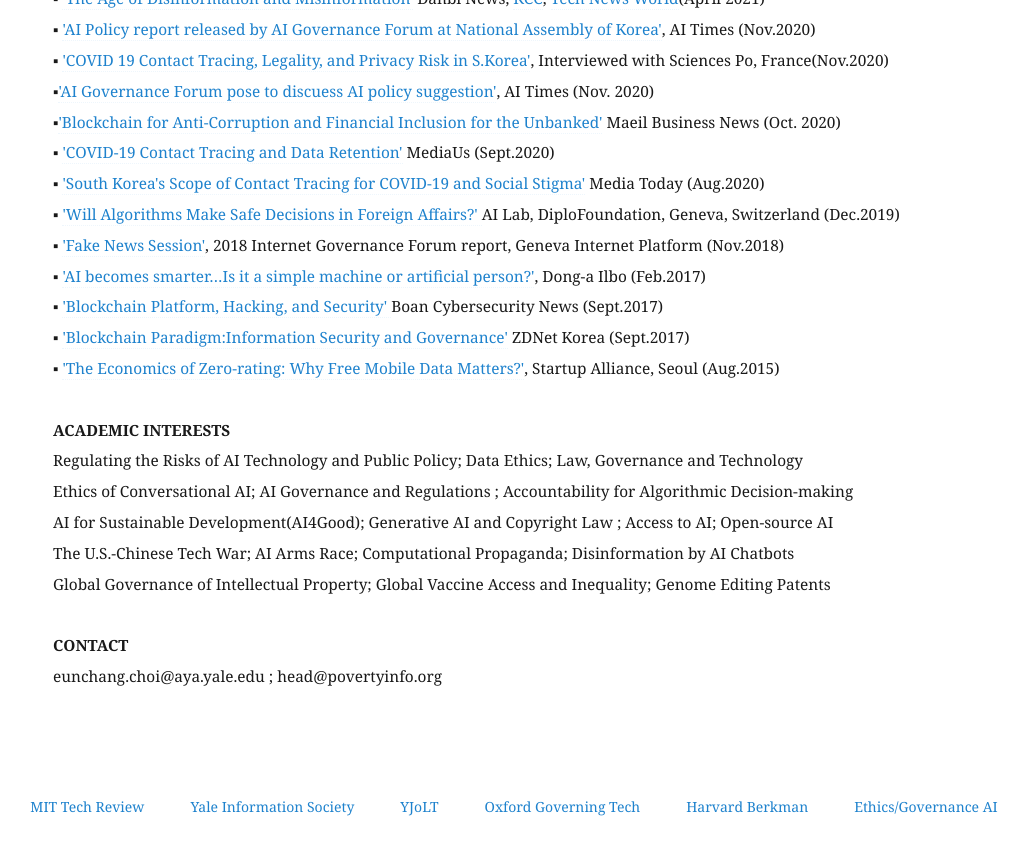
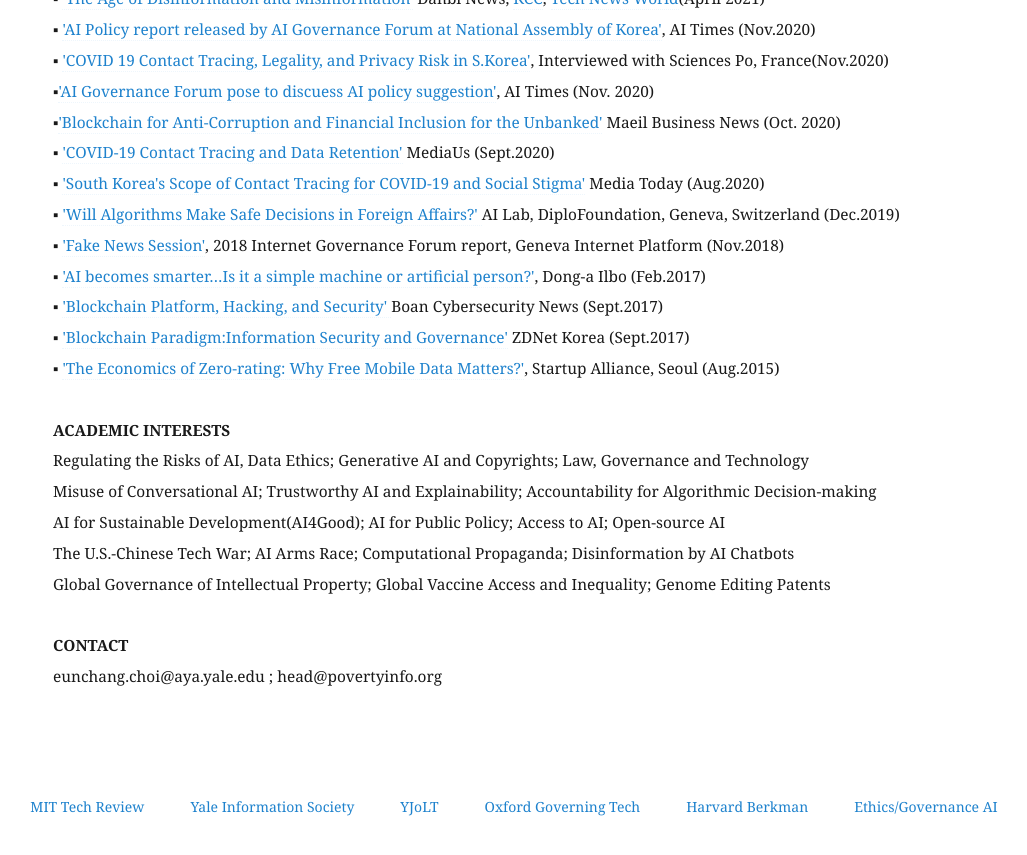
Before and after one commit to eunchangchoi/eunchangchoi.github.io, a Jekyll site: the page built from index.md, in a window 1280 px wide and 900 px high, scrolled down 7684 px. Shown: the top 855 px of the window, without its empty margins (47-1074 px from the left). Built offline with Jekyll 4.4.1, drawn with Linux system fonts in a browser that asks for light colours.

Commit message:
Update index.md

```diff
--- a/index.md
+++ b/index.md
@@ -190,9 +190,9 @@
 
  <br>
  <strong> ACADEMIC INTERESTS </strong> <br>
-   Regulating the Risks of AI Technology and Public Policy; Data Ethics; Law, Governance and Technology <br>
-   Ethics of Conversational AI; AI Governance and Regulations ; Accountability for Algorithmic Decision-making <br>
-   AI for Sustainable Development(AI4Good); Generative AI and Copyright Law ; Access to AI; Open-source AI <br>
+   Regulating the Risks of AI, Data Ethics; Generative AI and Copyrights; Law, Governance and Technology <br>
+   Misuse of Conversational AI; Trustworthy AI and Explainability; Accountability for Algorithmic Decision-making <br>
+   AI for Sustainable Development(AI4Good); AI for Public Policy; Access to AI; Open-source AI <br>
    The U.S.-Chinese Tech War; AI Arms Race; Computational Propaganda; Disinformation by AI Chatbots <br>
    Global Governance of Intellectual Property; Global Vaccine Access and Inequality; Genome Editing Patents <br>
   <br>
```
